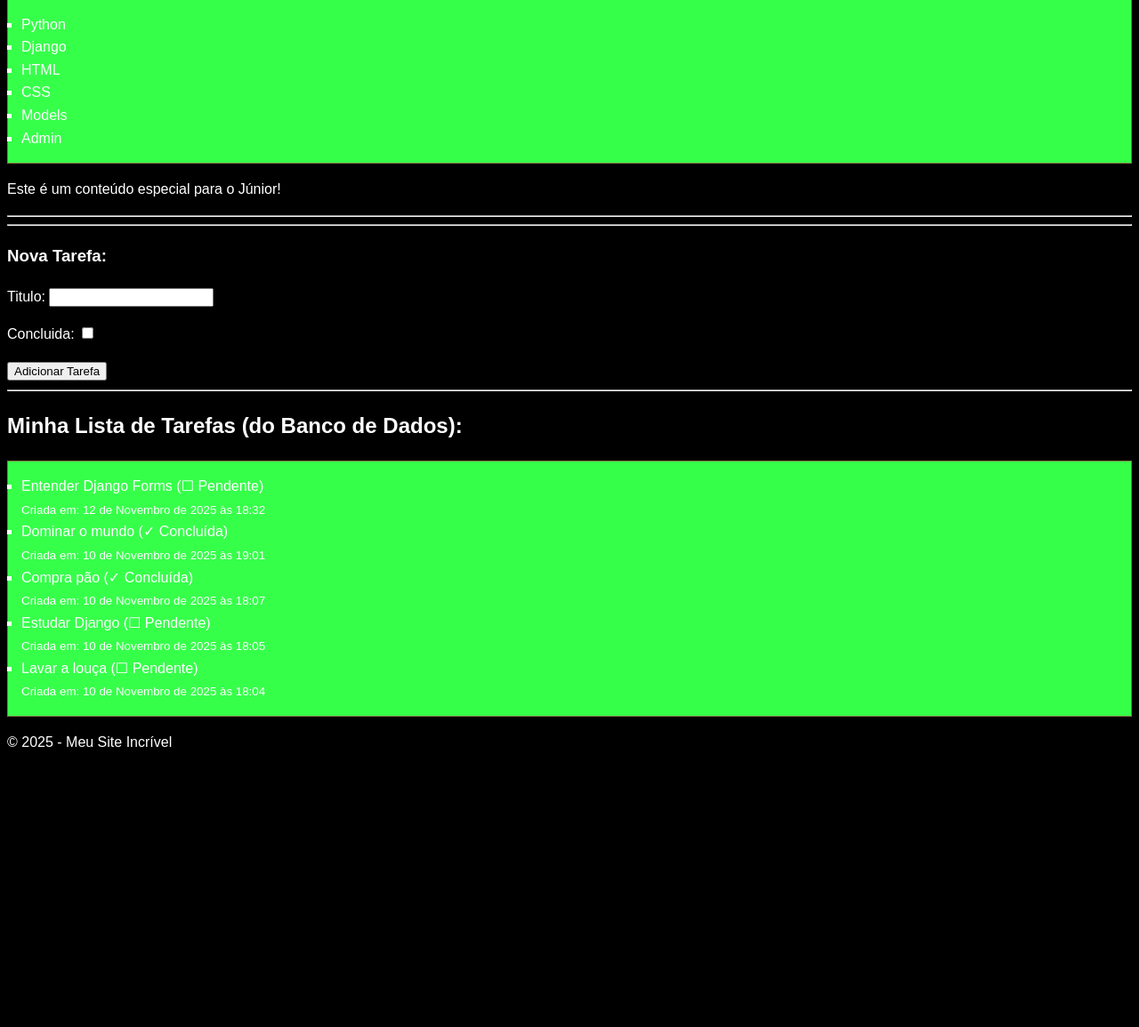
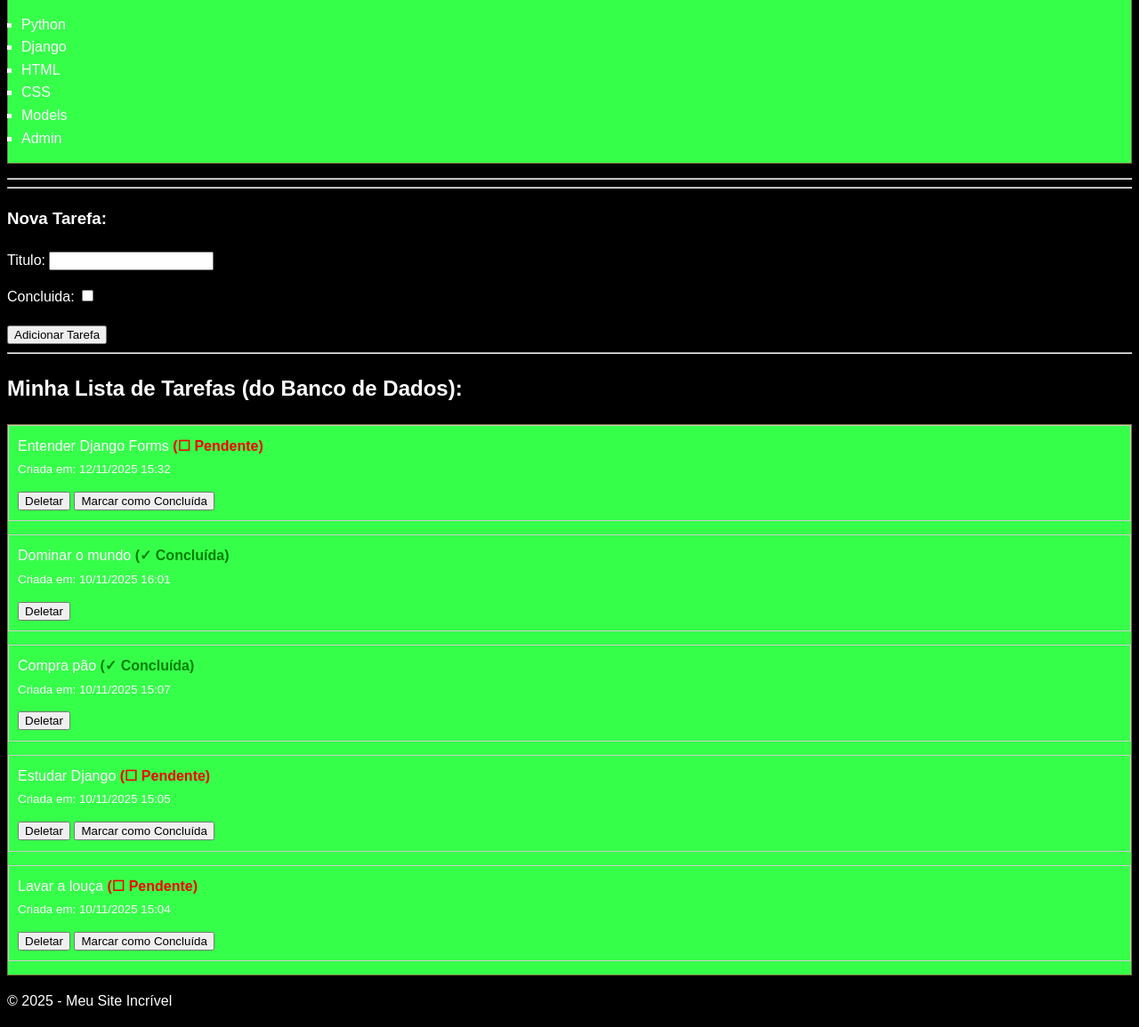
Before and after one commit to VianaMiguel/Curso-Softex-Python-Django, a Django app: page / in a window 1280 px wide. Shown: the part 222-1377 px from the top of the page at 89% size. Before the commit the page ends 1062 px from the top, so only its background shows below. Run offline with Django 5.2, Linux system fonts and the light colour scheme; data comes from the database, SQL or seed files in the repository.

Commit message:
chore: Tarefas da Quinta Aula de Django ( Aula 31)

```diff
--- a/Modulo4/core/urls.py
+++ b/Modulo4/core/urls.py
@@ -3,5 +3,11 @@ from django.urls import path
 from . import views # O '.' importa as 'views' do app atual
 urlpatterns = [
 # Quando a URL for a raiz (''), chame a função 'home' de 'views.py'
-path('', views.home, name='home')
+path('', views.home, name='home'),
+# NOSSAS NOVAS URLs DINÂMICAS
+# Ex: /tarefa/5/concluir/
+# <int:pk> captura um inteiro da URL e o passa para a view como um argumento chamado 'pk'
+path('tarefa/<int:pk>/concluir/', views.concluir_tarefa, name='concluir_tarefa'),
+# Ex: /tarefa/5/deletar/
+path('tarefa/<int:pk>/deletar/', views.deletar_tarefa, name='deletar_tarefa'),
 ]
--- a/Modulo4/core/views.py
+++ b/Modulo4/core/views.py
@@ -1,4 +1,4 @@
-from django.shortcuts import render, redirect
+from django.shortcuts import render, redirect, get_object_or_404
 from .models import Tarefa
 from .forms import TarefaForm # 2. Importe nosso novo 'TarefaForm'
 
@@ -38,3 +38,25 @@ def home(request):
     }
 
     return render(request, 'home.html', context)
+
+def concluir_tarefa(request, pk):
+# 1. Busca a tarefa pela 'pk' (ID) vinda da URL.
+# Se não achar, retorna um erro 404.
+    tarefa = get_object_or_404(Tarefa, pk=pk)
+# 2. Segurança: Apenas execute se o método for POST
+    if request.method == 'POST':
+# 3. A Lógica de "Update"
+        tarefa.concluida = True
+        tarefa.save() # Não se esqueça de salvar!
+# 4. Redireciona de volta para a 'home' (Padrão PRG)
+    return redirect('home')
+
+def deletar_tarefa(request, pk):
+# 1. Busca a tarefa
+    tarefa = get_object_or_404(Tarefa, pk=pk)
+# 2. Segurança: Apenas execute se o método for POST
+    if request.method == 'POST':
+# 3. A Lógica de "Delete"
+        tarefa.delete()
+# 4. Redireciona de volta para a 'home'
+    return redirect('home')
--- a/Modulo4/meuprojeto/settings.py
+++ b/Modulo4/meuprojeto/settings.py
@@ -105,7 +105,7 @@ AUTH_PASSWORD_VALIDATORS = [
 
 LANGUAGE_CODE = 'pt-br'
 
-TIME_ZONE = 'UTC'
+TIME_ZONE = 'America/Sao_Paulo'
 
 USE_I18N = True
 
--- a/Modulo4/templates/home.html
+++ b/Modulo4/templates/home.html
@@ -11,7 +11,7 @@
   <li>{{ tec }}</li>
   {% endfor %}
 </ul>
-  {% if nome_usuario == 'Júnior' %}
+{% if nome_usuario == 'Viana Miguel' %}
 <p>Este é um conteúdo especial para o Júnior!</p>
 {% endif %}
 <hr />
@@ -24,17 +24,31 @@
 </form>
 <hr>
 <h2>Minha Lista de Tarefas (do Banco de Dados):</h2>
-  <ul>
+<ul style="list-style: none; padding: 0;">
   {% for tarefa in tarefas %}
-      <li>
+  <li style="margin-bottom: 15px; border: 1px solid #ccc; padding: 10px;">
     {{ tarefa.titulo }}
     {% if tarefa.concluida %}
-          (✓ Concluída)
+    <strong style="color: green;">(✓ Concluída)</strong>
     {% else %}
-          (☐ Pendente)
+    <strong style="color: rgb(245, 0, 0);">(☐ Pendente)</strong>
     {% endif %}
-        <br />
-        <small>Criada em: {{ tarefa.criada_em }}</small>
+    <br>
+    <small>Criada em: {{ tarefa.criada_em|date:"d/m/Y H:i" }}</small>
+    <div style="margin-top:
+10px;">
+      <form action="{% url 'deletar_tarefa' tarefa.pk %}" method="POST" style="display: inline;">
+        {% csrf_token %}
+        <button type="submit">Deletar</button>
+      </form>
+      {% if not tarefa.concluida %}
+      <form action="{% url 'concluir_tarefa' tarefa.pk %}" method="POST" style="display:
+inline;">
+        {% csrf_token %}
+        <button type="submit">Marcar como Concluída</button>
+      </form>
+      {% endif %}
+    </div>
   </li>
   {% empty %}
   <li>Você ainda não tem tarefas cadastradas.</li>
```
Lines whose indentation alone changed are shown as unchanged.
